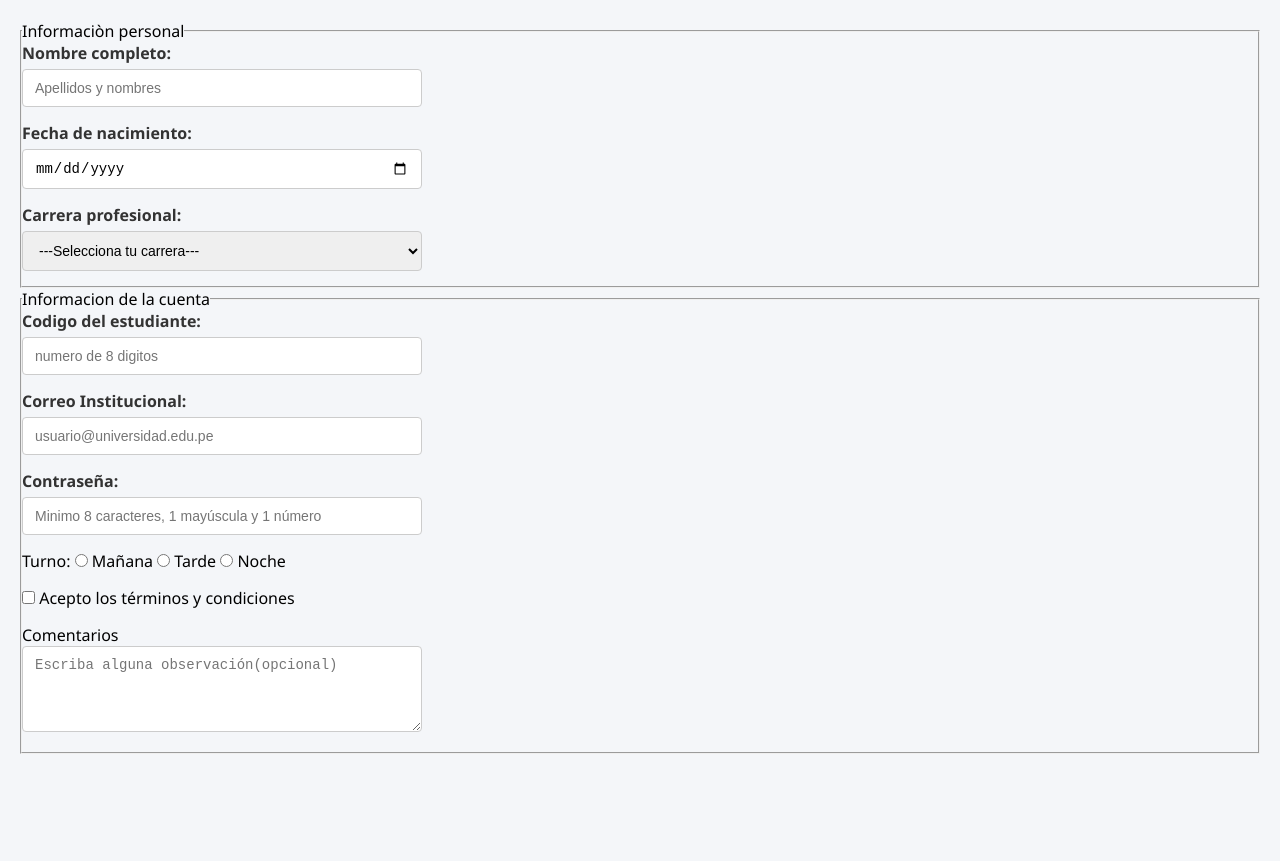
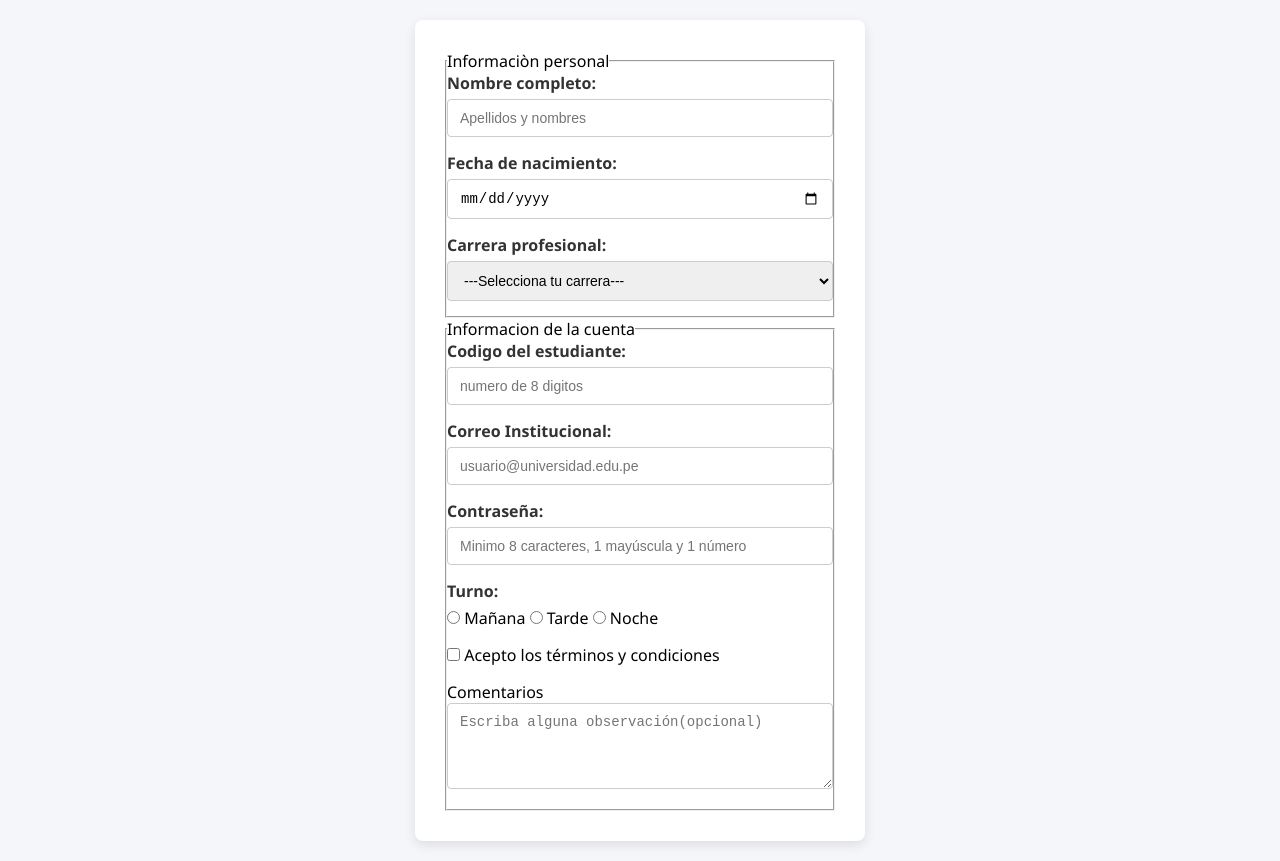
Before and after one commit to mquispesin-456/IDWeb-Isabel-Quispe, a plain HTML site: page Lab02/registro.html in a window 1280 px wide. Before the commit the page ends 800 px from the top, so only its background shows below. Drawn offline with Linux system fonts and the light colour scheme; files that its build step writes are made by us from their sources.

Commit message:
Estilizado CSS y modelo de caja

```diff
--- /dev/null
+++ b/Lab02/estilosForm.css
@@ -0,0 +1,46 @@
+*{
+    box-sizing: border-box;
+    margin: 0;
+    padding: 0;
+}
+
+body{
+    font-family: 'Segoe UI', Tahoma, Geneva, Verdana, sans-serif;
+    background-color: #f4f6f9;
+    min-height: 100vh;
+    display:flex;
+    justify-content:center;
+    align-items:center;
+    padding: 20px;
+
+}
+
+.form-container {
+    background-color: #ffffff;
+    max-width:450px;
+    width: 100%;
+    padding: 30px;
+    border-radius: 8px;
+    box-shadow: 0 4px 12px rgba(0, 0, 0, 0.1)
+}
+.form-group {
+    margin-bottom: 15px;
+
+}
+.form-label {
+    display: block;
+    margin-bottom: 5px;
+    font-weight: bold;
+    color:#333;
+
+}
+
+.form-input {
+    width: 100%;
+    padding: 10px 12px;
+    border:1px solid #ccc;
+    border-radius: 4px;
+    font-size: 14px;
+    transition: border-color 0.3s;
+
+}
--- a/Lab02/registro.html
+++ b/Lab02/registro.html
@@ -4,7 +4,7 @@
         <meta charset="UTF-8">
         <meta name="viewport" contetn="width=device-width, initial-scale=1.0">
         <title>Registro de estudiantes</title>
-        <link rel ="Stylesheet" href="css/estilos.css">
+        <link rel ="Stylesheet" href="estilosForm.css">
 
     </head>
     <body>
@@ -57,9 +57,9 @@
                     required placeholder="Minimo 8 caracteres, 1 mayúscula y 1 número">
                 </div>
                 <div class ="form-group">
-                    <span class=""form-label">Turno:</span>
+                    <span class="form-label">Turno:</span>
 
-                    <input type="radio" id="turno-mañana" name="mañana" value="mañana" required>
+                    <input type="radio" id="turno-mañana" name="turno" value="mañana" required>
                     <label for="turno-mañana">Mañana</label>
 
                     <input type="radio" id="turno-tarde" name="turno" value="tarde" required>
@@ -69,7 +69,7 @@
                     <label for="turno-noche">Noche</label>
                 </div>
                 <div class ="form-group">
-                    <input type="checkbox" id="terminos" name="terminos" value="aceptado" requires>
+                    <input type="checkbox" id="terminos" name="terminos" value="aceptado" required>
                     <label for="terminos">Acepto los términos y condiciones</label>
                 </div>
 
```
